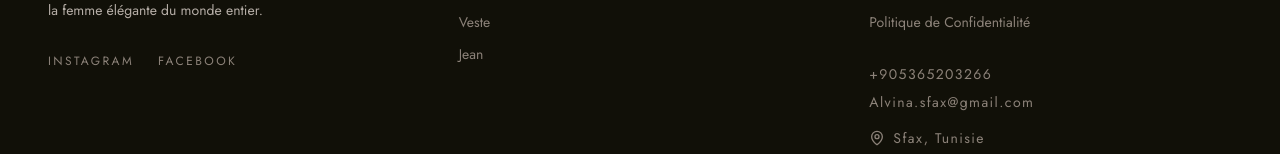
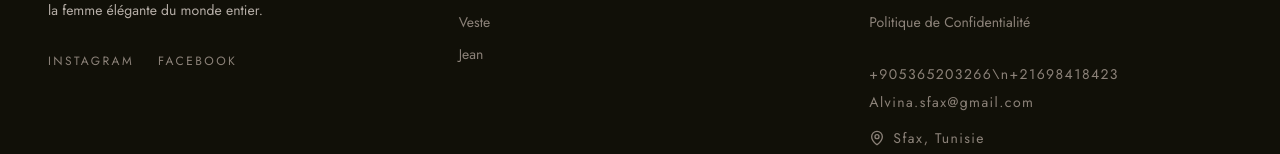
Before and after one commit to azizguidara03-cpu/alvina, a Next.js app: page /contact in a window 1280 px wide. Shown: the part 1462-1616 px from the top of the page. Built offline with nearby package versions, Linux system fonts and the light colour scheme.

Commit message:
feat: add contact page with form validation and implement site footer component

```diff
--- a/app/contact/page.tsx
+++ b/app/contact/page.tsx
@@ -15,7 +15,7 @@ export default function ContactPage() {
   const { t } = useTranslation();
 
   const contactDetails = [
-    { icon: Phone, label: t.contactPhoneLabel, value: "+9053652032660" },
+    { icon: Phone, label: t.contactPhoneLabel, value: "+905365203266\n+21698418423" },
     { icon: Mail,  label: "E-mail",             value: "Alvina.sfax@gmail.com" },
     { icon: MapPin,label: t.contactAddressLabel, value: "Sfax, Tunisie" },
     { icon: Clock, label: t.contactHoursLabel,   value: "Lun–Ven · 09h–18h" },
--- a/components/layout/Footer.tsx
+++ b/components/layout/Footer.tsx
@@ -154,7 +154,7 @@ export default function Footer() {
             ))}
           </ul>
           <div className="text-sm text-[#8C8279] mt-6">
-            <p className="tracking-widest mb-2">+905365203266</p>
+            <p className="tracking-widest mb-2">+905365203266\n+21698418423</p>
             <p className="tracking-widest mb-4">Alvina.sfax@gmail.com</p>
             <a
               href="https://maps.app.goo.gl/iefehyP152gvEumC8"
```
